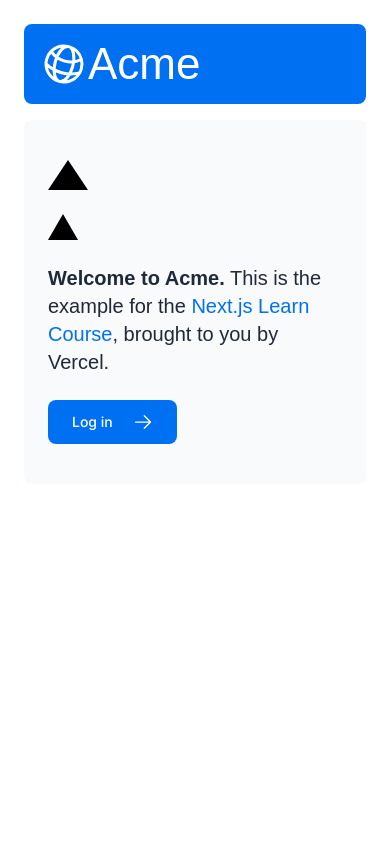
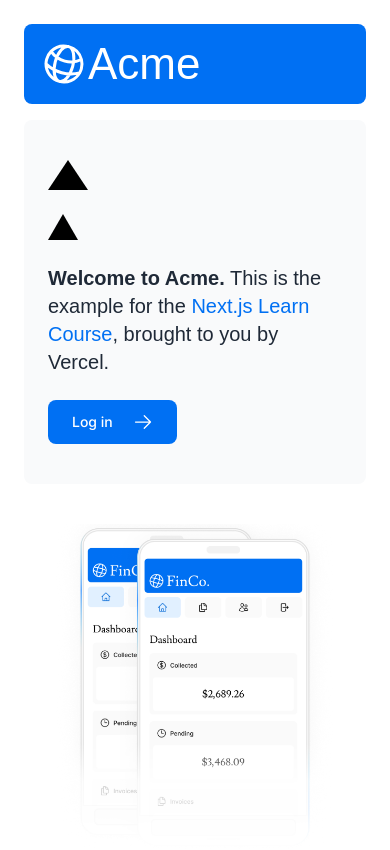
Before and after one commit to CristianTapia/nextjs-dashboard, a Next.js app: page / in a window 390 px wide. Shown: the top 850 px of the page. Built offline with nearby package versions, Linux system fonts and the light colour scheme; a web font is replaced by a local one.

Commit message:
hero images added for mobile and desktop, using next/image component

```diff
--- a/app/page.tsx
+++ b/app/page.tsx
@@ -3,6 +3,7 @@
 import Link from "next/link";
 import styles from "@/app/ui/home.module.css";
 import { lusitana } from "./ui/fonts";
+import Image from "next/image";
 
 export default function Page() {
   return (
@@ -34,6 +35,20 @@
         </div>
         <div className="flex items-center justify-center p-6 md:w-3/5 md:px-28 md:py-12">
           {/* Add Hero Images Here */}
+          <Image
+            src="/hero-desktop.png"
+            width={1000}
+            height={760}
+            className="hidden md:block"
+            alt="Screenshots of the dashboard project showing desktop version"
+          />
+          <Image
+            src="/hero-mobile.png"
+            width={560}
+            height={620}
+            className="block md:hidden"
+            alt="mobile image"
+          />
         </div>
       </div>
     </main>
```
